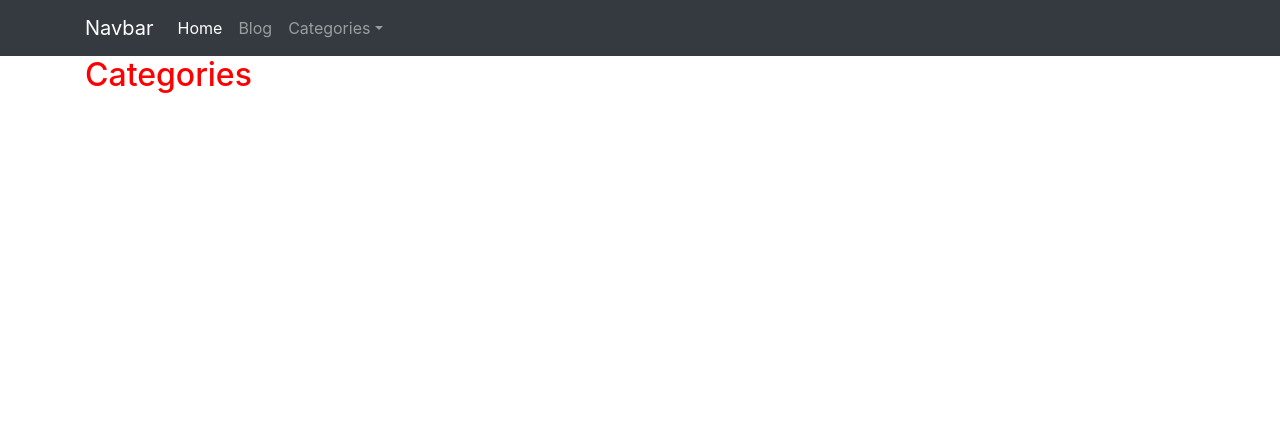
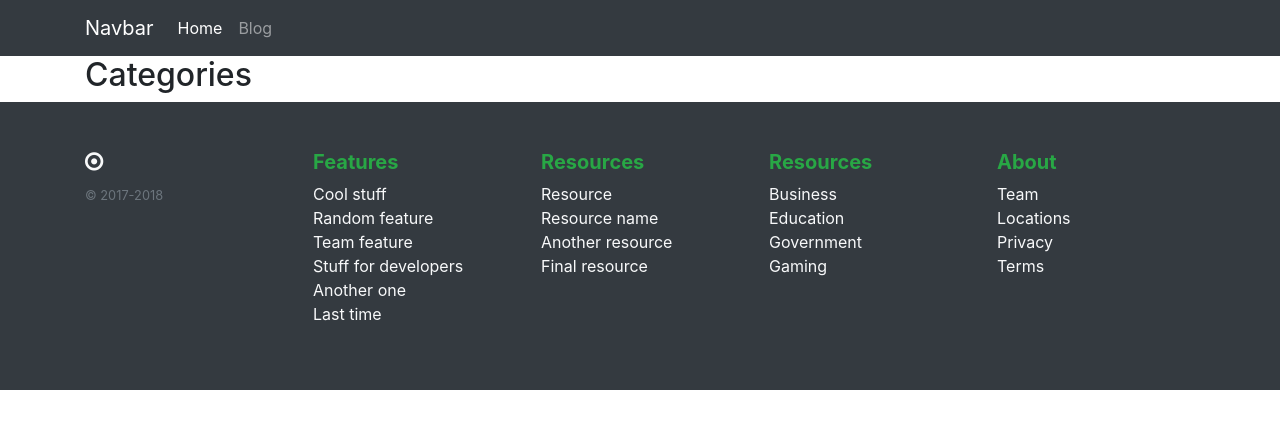
Before and after one commit to Mausina/ShopOnNode, a Node server app: page /categories in a window 1280 px wide. Shown: the top 429 px of the page. Run offline with Node 20, Linux system fonts and the light colour scheme; data that the repository does not hold is empty; some libraries are stand-ins or nearby versions.

Commit message:
Add some include,css and footer

```diff
--- a/includes/footer.pug
+++ b/includes/footer.pug
@@ -1,4 +1,61 @@
-footer
+footer(class="bg-dark")
+    .container.py-5
+        .row
+            .col-12.col-md
+                i(class="fa fa-dot-circle-o fa-lg d-block pt-1 text-light")
+                small(class="d-block my-3 text-muted text-light") © 2017-2018
+            .col-6.col-md
+                h5(class="text-success")
+                    b Features
+                ul(class="list-unstyled text-small text-light")
+                    li
+                        a(class="text-light" href="#") Cool stuff
+                    li
+                        a(class="text-light" href="#") Random feature
+                    li
+                        a(class="text-light" href="#") Team feature
+                    li
+                        a(class="text-light" href="#") Stuff for developers
+                    li
+                        a(class="text-light" href="#") Another one
+                    li
+                        a(class="text-light" href="#") Last time
+            .col-6.col-md
+                h5(class="text-success")
+                    b Resources
+                ul(class="list-unstyled text-small")
+                    li
+                        a(class="text-light" href="#") Resource
+                    li
+                        a(class="text-light" href="#") Resource name
+                    li
+                        a(class="text-light" href="#") Another resource
+                    li
+                        a(class="text-light" href="#") Final resource
+            .col-6.col-md
+                h5(class="text-success")
+                    b Resources
+                ul(class="list-unstyled text-small")
+                    li
+                        a(class="text-light" href="#") Business
+                    li
+                        a(class="text-light" href="#") Education
+                    li
+                        a(class="text-light" href="#") Government
+                    li
+                        a(class="text-light" href="#") Gaming
+            .col-6.col-md
+                h5(class="text-success")
+                    b About
+                ul(class="list-unstyled text-small")
+                    li
+                        a(class="text-light" href="#") Team
+                    li
+                        a(class="text-light" href="#") Locations
+                    li
+                        a(class="text-light" href="#") Privacy
+                    li
+                        a(class="text-light" href="#") Terms
     script(src="/js/jquery-3.4.1.min.js")
     script(src="/owlcarousel/owl.carousel.min.js")
     script(src="/js/bootstrap.min.js")
--- a/includes/header.pug
+++ b/includes/header.pug
@@ -13,10 +13,3 @@ nav(class="navbar navbar-expand-lg navbar-dark bg-dark")
                         span(class="sr-only")
                 li(class="nav-item")
                     a(class="nav-link" href="#") Blog
-                    li(class="nav-item dropdown")
-                        a(
-                            class="nav-link dropdown-toggle" href="/categories" id="navbarDropdown1"
-                            role="button" data-toggle="dropdown" aria-haspopup="true" aria-expanded="false") Categories
-                        .dropdown-menu(aria-labelledby="navbarDropdown1")
-                            each val in categories
-                                a(class="dropdown-item" href="#") #{val.name}
--- /dev/null
+++ b/includes/sidebar.pug
@@ -0,0 +1,4 @@
+ul(class="menu_list")
+    each val in categories
+        li(class="menu_list-item")
+            a(href="#") #{val.name}
--- a/index.js
+++ b/index.js
@@ -22,9 +22,11 @@ app.set('view engine','pug');
 app.use(express.static('public'));
 
 app.get('/',function (req,res) {
-    // console.log(req);
-    let sql = `SELECT * FROM  ${DB_PREFIX}category c LEFT JOIN ${DB_PREFIX}category_description cd ON (c.category_id = cd.category_id) LEFT JOIN ${DB_PREFIX}category_to_store c2s ON (c.category_id = c2s.category_id)  WHERE c.parent_id = 0 AND c.status = '1' ORDER BY c.sort_order, LCASE(cd.name)`;
-    // console.log(sql);
+
+    let sql = `SELECT * FROM  ${DB_PREFIX}category c LEFT JOIN ${DB_PREFIX}category_description cd ON (c.category_id = cd.category_id) WHERE parent_id = 0`;
+    let sqlBanner = `SELECT image FROM ${DB_PREFIX}banner_image`;
+    let sqlFeatured = `SELECT op.product_id,model,image,name FROM ${DB_PREFIX}product AS op JOIN oc_product_description AS opd WHERE op.product_id = opd.product_id LIMIT 0,3`;
+
     let categories  = new Promise(function (resolve, reject) {
         con.query(
             sql,
@@ -34,12 +36,31 @@ app.get('/',function (req,res) {
             }
         )
     });
+    let banners  = new Promise(function (resolve, reject) {
+        con.query(
+            sqlBanner,
+            function (error,result) {
+                if(error) reject(err);
+                resolve(result)
+            }
+        )
+    });
+    let featured = new Promise(function (resolve, reject) {
+        con.query(
+            sqlFeatured,
+            function (error,result) {
+                if(error) reject(err);
+                resolve(result)
+            }
+        )
+    });
 
-
-    Promise.all([categories]).then(function (value) {
-        // console.log(JSON.parse(JSON.stringify(value[0].length)));
+    Promise.all([categories,banners,featured]).then(function (value) {
+        // console.log(JSON.parse(JSON.stringify(value[2])));
         res.render('main',{
             categories: JSON.parse(JSON.stringify(value[0])),
+            banners: JSON.parse(JSON.stringify(value[1])),
+            featured: JSON.parse(JSON.stringify(value[2])),
         })
     })
 
--- /dev/null
+++ b/public/css/sidebar.css
@@ -0,0 +1,23 @@
+.col-md-4.header_content-sidebar {
+    padding-left: 0;
+}
+.menu_list {
+    list-style: none;
+    padding-left: 0;
+    width: 80%;
+}
+
+li.menu_list-item {
+    /*border: 1px solid #2d2d2d;*/
+    height: fit-content;
+    padding: 1px 0 1px 9px;
+    margin-bottom: 15px;
+}
+li.menu_list-item a {
+    color: #000000;
+    text-decoration: none;
+}
+li.menu_list-item:hover {
+    box-shadow: 0 0 10px rgba(0,0,0,0.5);
+    cursor: pointer;
+}
--- a/public/css/style.css
+++ b/public/css/style.css
@@ -1,3 +1,5 @@
-h2{
-    color: red;
+@import "sidebar.css";
+/*main_header_block*/
+.header_content-box {
+    margin-top: 15px;
 }
--- a/public/js/main.js
+++ b/public/js/main.js
@@ -1,3 +1,24 @@
 $(document).ready(function(){
-    $(".owl-carousel").owlCarousel();
+    $('.owl-carousel').owlCarousel({
+        loop:true,
+        margin:10,
+        // autoWidth:true,
+        autoHeight:true,
+        responsiveClass:true,
+        responsive:{
+            0:{
+                items:1,
+                nav:false
+            },
+            600:{
+                items:1,
+                nav:false
+            },
+            1000:{
+                items:1,
+                nav:false,
+                loop:false
+            }
+        }
+    })
 });
```
Also changed, not shown: includes/featured.html (added, +8 -0 lines), includes/featured.pug (added, +10 -0 lines), includes/main-content.html (added, +12 -0 lines), includes/main-content.pug (added, +39 -0 lines), includes/main_slider.pug (+4 -5 lines), views/main.html (+1 -1 lines), views/main.pug (+9 -4 lines), includes/sidebar.html (added).
